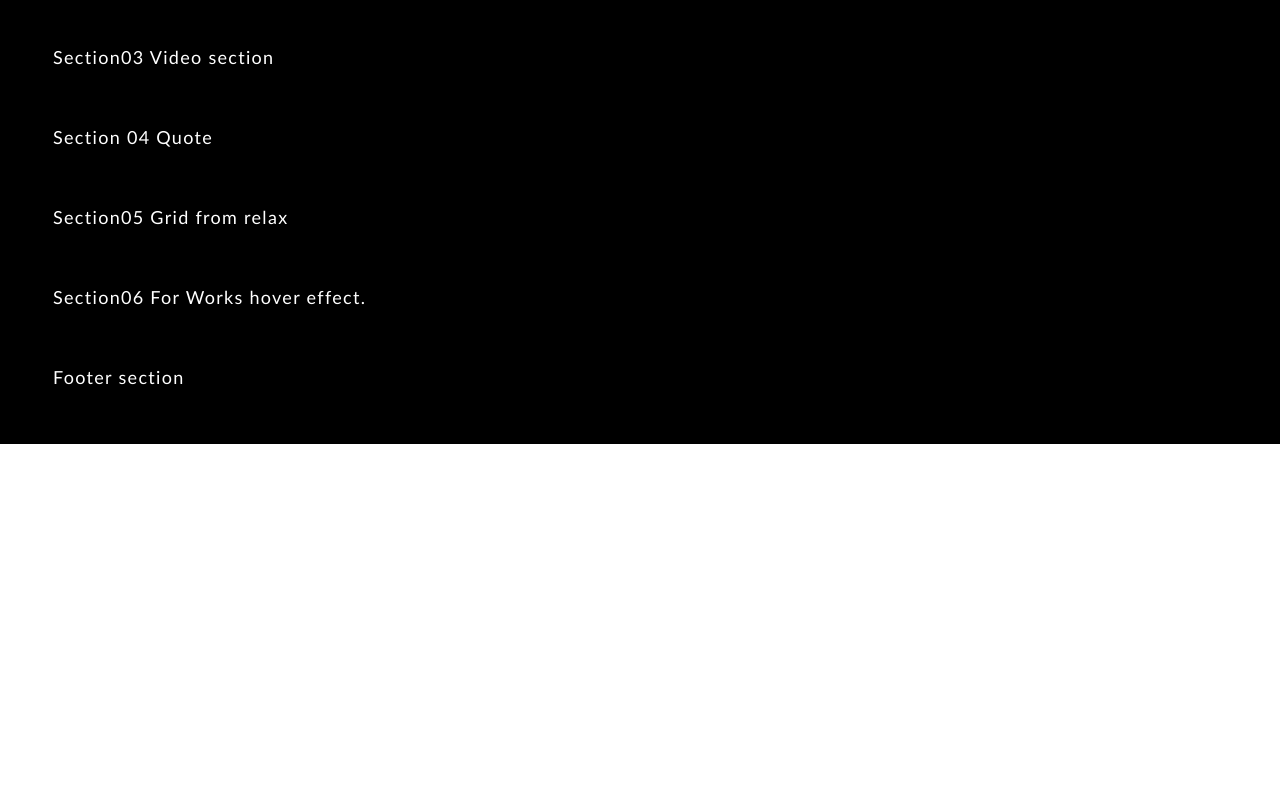
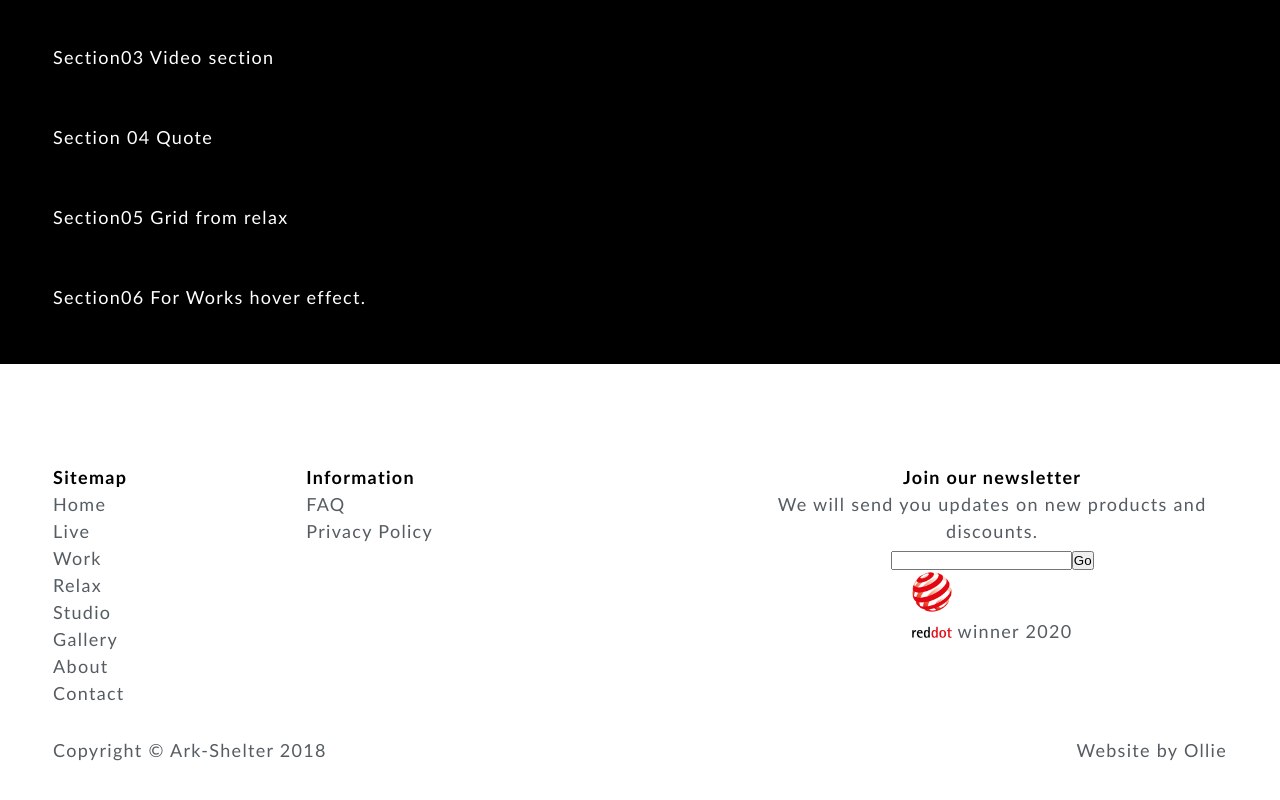
Before and after one commit to shibaram-brilliantlink/ark-shelter-static-site, a React (Vite) app: page / in a window 1280 px wide. Shown: the part 916-1716 px from the top of the page. Before the commit the page ends 1360 px from the top, so only its background shows below. Built offline with nearby package versions, Linux system fonts and the light colour scheme.

Commit message:
Footer added

```diff
--- a/src/components/Footer.jsx
+++ b/src/components/Footer.jsx
@@ -1,16 +1,116 @@
 import styled from "styled-components";
-import { Xpadding } from "../styles";
+import { Slink, Xpadding } from "../styles";
 
 export default function Footer() {
   return (
     <FooterSection>
-      <Container>Footer section</Container>
+      <Container>
+        <Footer__top>
+          <div className="footer__links">
+            <div>
+              <h4>Sitemap</h4>
+              <ul>
+                <li>
+                  <Slink href="#">Home</Slink>
+                </li>
+                <li>
+                  <Slink href="#">Live</Slink>
+                </li>
+                <li>
+                  <Slink href="#">Work</Slink>
+                </li>
+                <li>
+                  <Slink href="#">Relax</Slink>
+                </li>
+                <li>
+                  <Slink href="#">Studio</Slink>
+                </li>
+                <li>
+                  <Slink href="#">Gallery</Slink>
+                </li>
+                <li>
+                  <Slink href="#">About</Slink>
+                </li>
+                <li>
+                  <Slink href="#">Contact</Slink>
+                </li>
+              </ul>
+            </div>
+            <div>
+              <h4>Information</h4>
+              <ul>
+                <li>FAQ</li>
+                <li>Privacy Policy</li>
+              </ul>
+            </div>
+          </div>
+          <div className="footer__newsletter">
+            <h4>Join our newsletter</h4>
+            <p>We will send you updates on new products and discounts.</p>
+            <div className="footer__email">
+              <input type="email" />
+              <button type="button" className="btn">
+                Go
+              </button>
+            </div>
+            <div>
+              <img
+                src="/public/red-dot-logo.png"
+                alt="red-dot-logo"
+                width={40}
+              />
+              &nbsp;winner 2020
+            </div>
+          </div>
+        </Footer__top>
+        <Footer__bottom>
+          <span>Copyright &copy; Ark-Shelter 2018</span>
+          <span>Website by Ollie</span>
+        </Footer__bottom>
+      </Container>
     </FooterSection>
   );
 }
-const FooterSection = styled.footer`
-  height: 10vh;
-  background: #000;
-  color: white;
+const FooterSection = styled.footer``;
+const Container = styled(Xpadding)`
+  padding-bottom: 80px;
+  padding-top: 100px;
+  color: #555c62;
 `;
-const Container = styled(Xpadding)``;
+const Footer__top = styled.div`
+  display: flex;
+  flex-direction: column;
+  align-items: center;
+  text-align: center;
+  h4 {
+    color: #000;
+  }
+  @media (min-width: 768px) {
+    flex-direction: row;
+    align-items: stretch;
+    justify-content: space-between;
+  }
+  .footer__links {
+    display: flex;
+    justify-content: space-between;
+    gap: 30px;
+    margin-bottom: 30px;
+    text-align: left;
+    width: 100%;
+    max-width: 380px;
+  }
+  .footer__newsletter {
+    width: 40%;
+  }
+`;
+const Footer__bottom = styled.div`
+  display: flex;
+  flex-direction: column;
+  gap: 1em;
+  text-align: center;
+  width: 100%;
+  @media (min-width: 768px) {
+    flex-direction: row;
+    justify-content: space-between;
+  }
+`;
--- a/src/components/HeroSection.jsx
+++ b/src/components/HeroSection.jsx
@@ -74,6 +74,7 @@ const Hero__video = styled.video`
   z-index: -10;
   object-fit: cover;
   height: 100vh;
+  width: 100%;
 `;
 const Hero__content = styled.div`
   height: 100%;
--- a/src/globals.css
+++ b/src/globals.css
@@ -9,3 +9,6 @@ body {
   line-height: 1.5;
   letter-spacing: 1.3px;
 }
+li {
+  list-style: none;
+}
--- a/src/styles.js
+++ b/src/styles.js
@@ -2,7 +2,7 @@ import styled from "styled-components";
 
 export const Slink = styled.a`
   display: inline-block;
-  color: #000;
+  color: #555c62;
   text-decoration: none;
 
   &:active,
```
Also changed, not shown: public/red-dot-logo.png (added).
